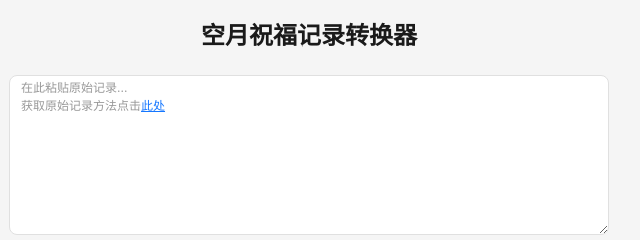
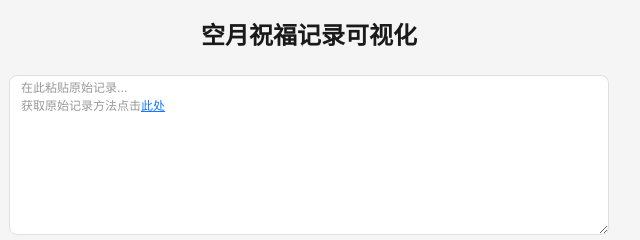
Before and after one commit to fairy-ju/genshin-welkin-tracker, a plain HTML site: page index.html in a window 1280 px wide. Shown: the top 240 px of the page, 331-971 px from the left. Drawn offline with Linux system fonts and the light colour scheme.

Commit message:
Update index.html

```diff
--- a/index.html
+++ b/index.html
@@ -4,7 +4,7 @@
     <meta charset="UTF-8">
     <!-- 移动端视口设置 -->
     <meta name="viewport" content="width=device-width, initial-scale=1.0">
-    <title>空月祝福记录转换器</title>
+    <title>空月祝福记录可视化</title>
     <!-- 网页缩略图 -->
     <link rel="icon" href="./icon.webp" sizes="any">
     <style>
@@ -268,7 +268,7 @@
 </head>
 <body>
     <div class="container">
-        <h2 class="title">空月祝福记录转换器</h2>
+        <h2 class="title">空月祝福记录可视化</h2>
 
         <!-- 自定义placeholder容器 -->
         <div style="position:relative">
```
